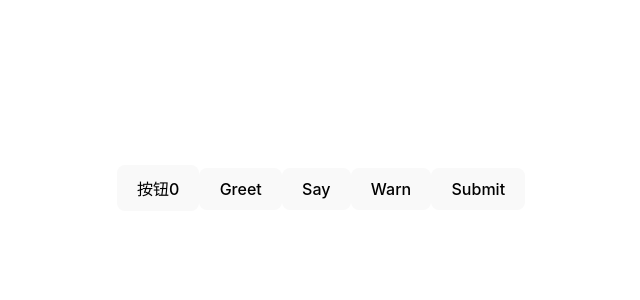
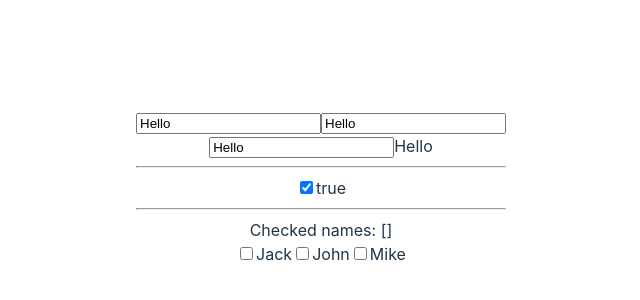
Before and after one commit to Panlibin2015/vue-demo, a Vue app: page / in a window 1280 px wide. Shown: the part 212-512 px from the top of the page, without its empty margins (319-959 px from the left). Built offline with nearby package versions, Linux system fonts and the light colour scheme.

Commit message:
1 file modified

```diff
--- a/src/App.vue
+++ b/src/App.vue
@@ -1,38 +1,31 @@
 <script setup>
 import { ref, computed, reactive } from 'vue';
-const count = ref(0);
-const name = ref('Vue.js');
 
-function greet(event) {
-  alert(`Hello ${name.value}!`);
-  // `event` 是 DOM 原生事件
-  if (event) {
-    alert(event.target.tagName);
-  }
-}
-
-function say(message) {
-  alert(message);
-}
-
-function warn(message, event) {
-  // 这里可以访问原生事件
-  if (event) {
-    event.preventDefault();
-  }
-  alert(message);
-}
+const text = ref('Hello');
+const checked = ref(true);
+const checkedNames = ref([]);
 </script>
 
 <template>
-  <button @click="count++">按钮{{ count }}</button>
-  <button @click="greet()">Greet</button>
-  <button @click="say('Hello')">Say</button>
-  <button @click="warn('Say', $event)">Warn</button>
-  <!-- 使用内联箭头函数 -->
-  <button @click="(event) => warn('Form cannot be submitted yet.', event)">
-    Submit
-  </button>
+  <input :value="text" @input="(event) => (text = event.target.value)" />
+  <input v-model="text" />
+  <br />
+  <input v-model.lazy="text" />
+  <span>{{ text }}</span>
+  <hr />
+  <input type="checkbox" id="checkbox" v-model="checked" />
+  <label for="checkbox">{{ checked }}</label>
+  <hr />
+  <div>Checked names: {{ checkedNames }}</div>
+
+  <input type="checkbox" id="jack" value="Jack" v-model="checkedNames" />
+  <label for="jack">Jack</label>
+
+  <input type="checkbox" id="john" value="John" v-model="checkedNames" />
+  <label for="john">John</label>
+
+  <input type="checkbox" id="mike" value="Mike" v-model="checkedNames" />
+  <label for="mike">Mike</label>
 </template>
 
 <style></style>
```
